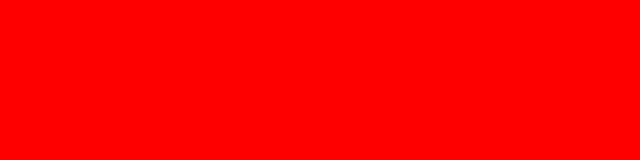
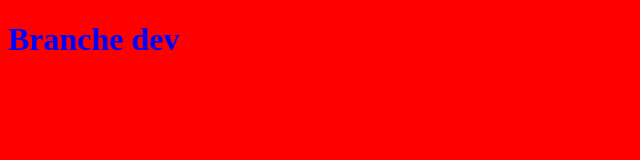
Before and after one commit to TeddyPrivat/github_group_work, a plain HTML site: page index.html in a window 1280 px wide. Shown: the whole page, without its empty margins (0-640 px from the left). Drawn offline with Linux system fonts and the light colour scheme.

Commit message:
Edit branch dev

```diff
--- a/index.html
+++ b/index.html
@@ -1,12 +1,14 @@
 <!DOCTYPE html>
 <html lang="fr">
   <head>
-  <link rel="stylesheet" href="style.css">
+    <link rel="stylesheet" href="style.css" />
     <script src="script.js"></script>
-  <meta charset="UTF-8">
+    <meta charset="UTF-8" />
     <title>WORK GROUP</title>
   </head>
   <body>
-
+    <main>
+      <h1>Branche dev</h1>
+    </main>
   </body>
 </html>
--- a/style.css
+++ b/style.css
@@ -1,3 +1,6 @@
-body{
+body {
   background-color: red;
 }
+body main h1 {
+  color: blue;
+}
```
Lines whose indentation alone changed are shown as unchanged.
